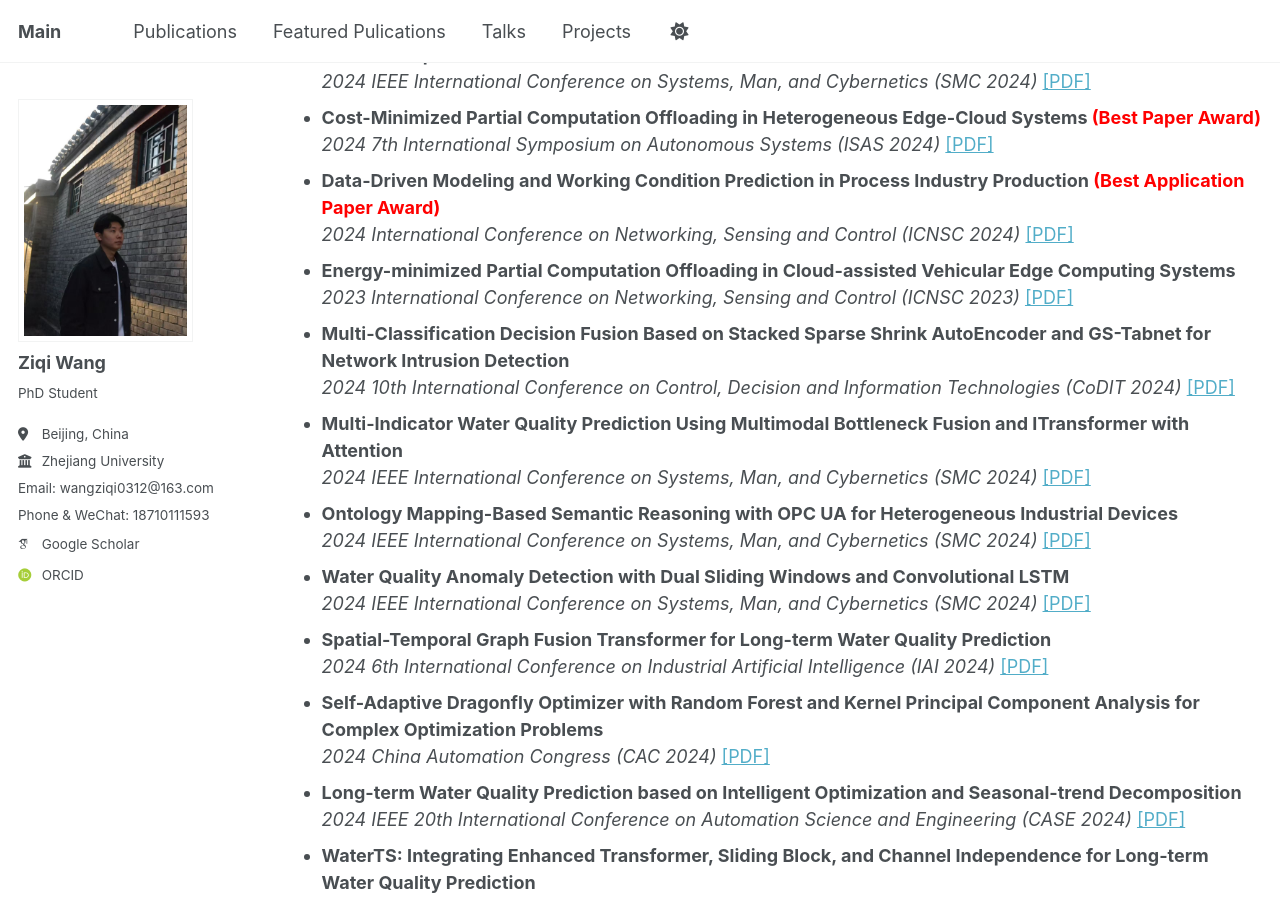
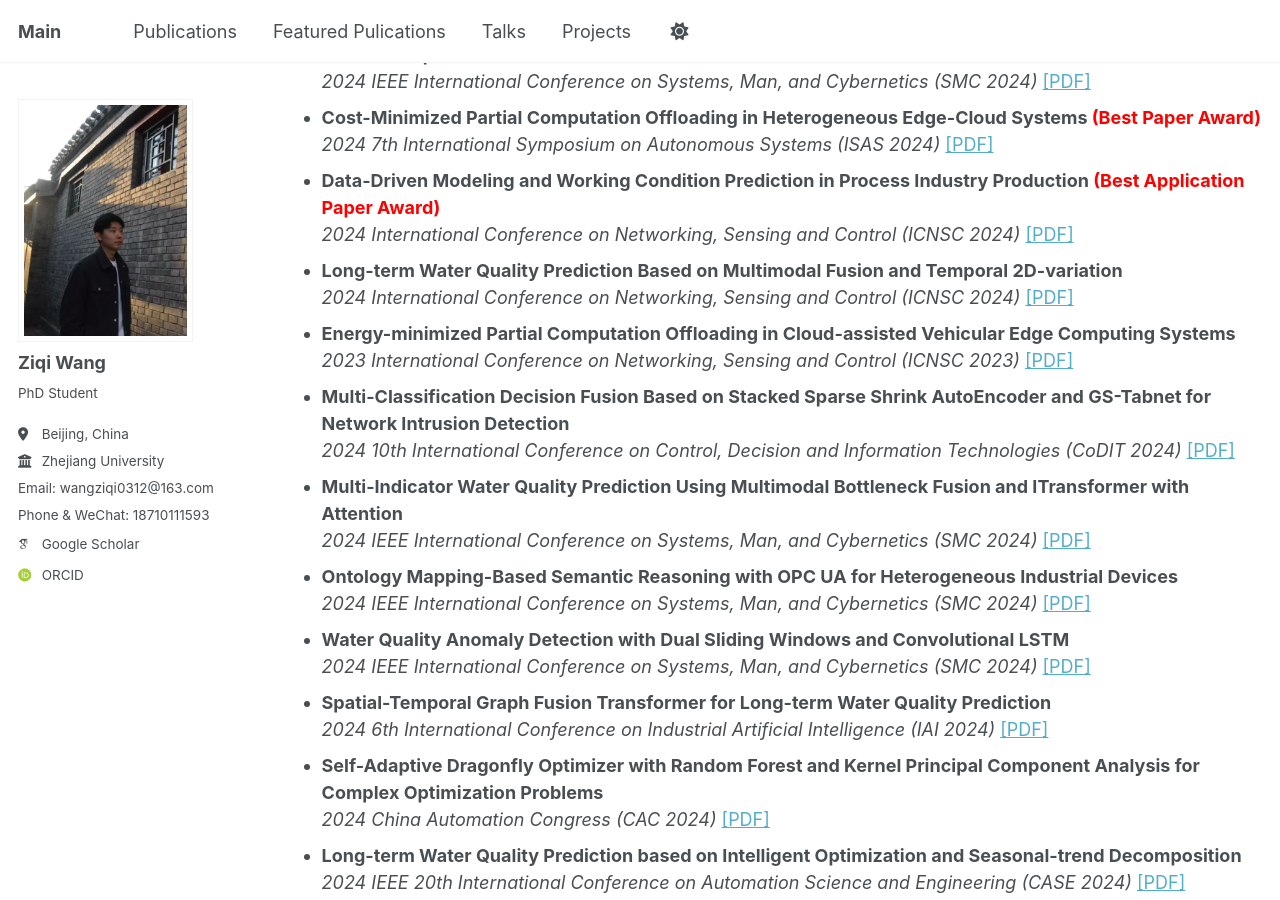
Before and after one commit to ZiqiWang0312/bio, a Jekyll site: the page built from _pages/publications.md, in a window 1280 px wide and 900 px high, scrolled down 1391 px. Built offline with Jekyll 4.4.1, drawn with Linux system fonts in a browser that asks for light colours; some web fonts are replaced; a script that is not in the unit is left out.

Commit message:
10.16ICNSC

```diff
--- a/_pages/publications.md
+++ b/_pages/publications.md
@@ -128,6 +128,12 @@ author_profile: true
   </li>
 
   <li>
+    <strong>Long-term Water Quality Prediction Based on Multimodal Fusion and Temporal 2D-variation </strong><br/>
+    <em>2024 International Conference on Networking, Sensing and Control (ICNSC 2024)</em>
+    <a href="https://ZiqiWang0312.github.io/bio/files/ICNSCxiangxi.pdf" target="_blank">[PDF]</a>
+  </li>
+
+  <li>
     <strong>Energy-minimized Partial Computation Offloading in Cloud-assisted Vehicular Edge Computing Systems </strong><br/>
     <em>2023 International Conference on Networking, Sensing and Control (ICNSC 2023)</em>
     <a href="https://ZiqiWang0312.github.io/bio/files/ICNSC2.pdf" target="_blank">[PDF]</a>
```
Also changed, not shown: 1 other file.
